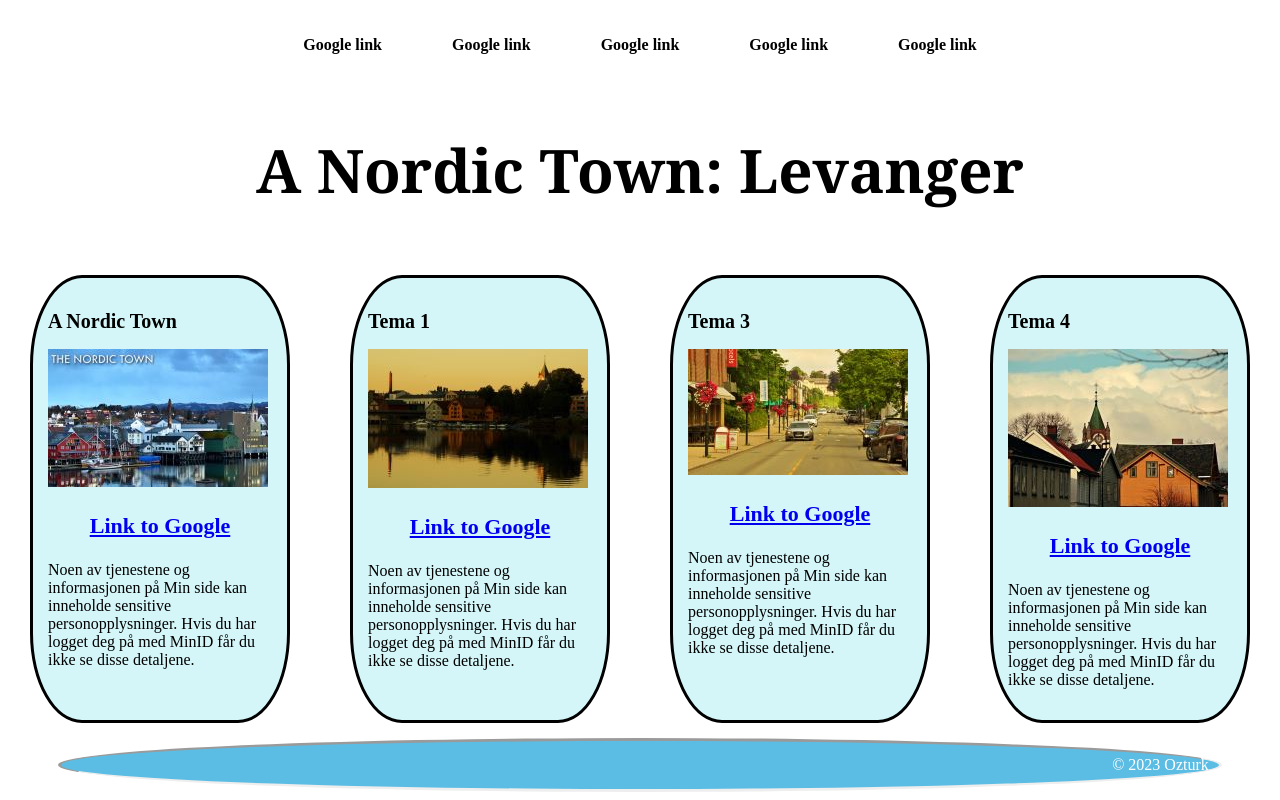
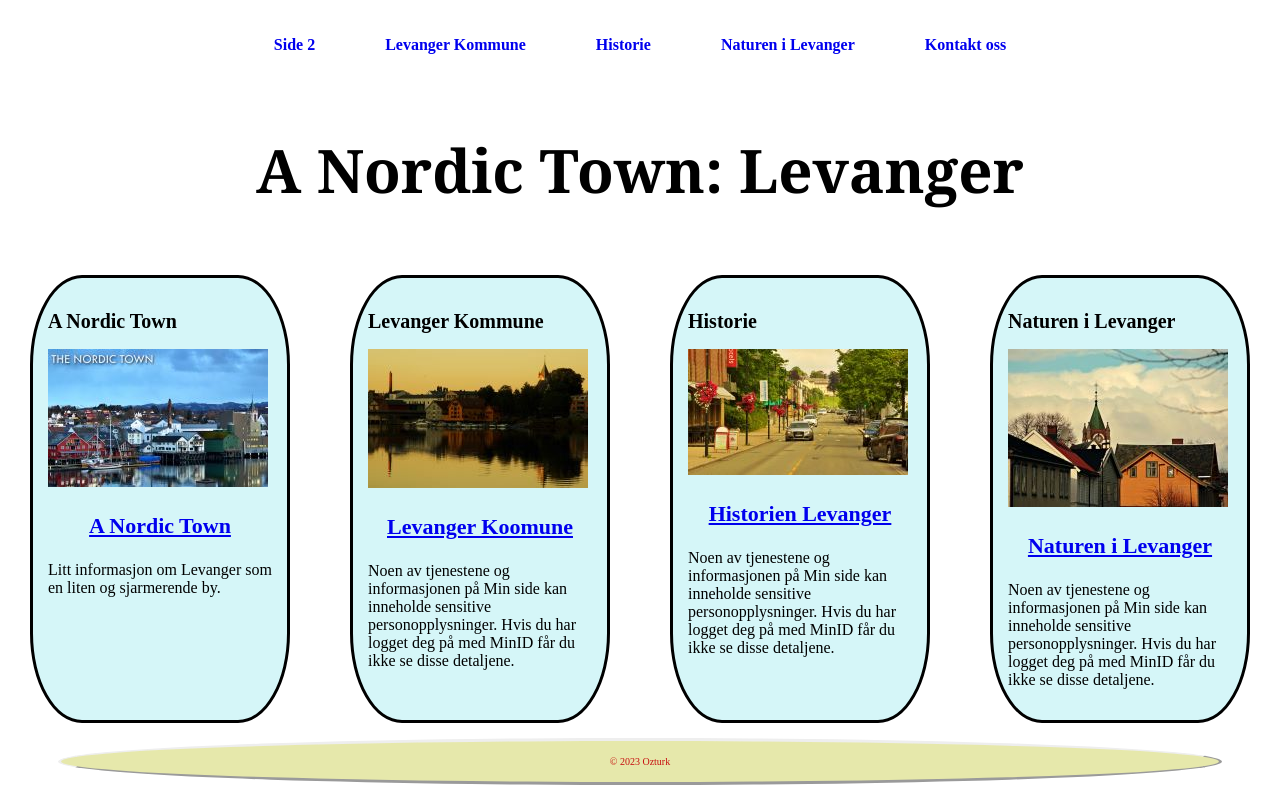
Before and after one commit to huseyindavut/2stOblig-oblig-group26, a plain HTML site: page Html/index.html in a window 1280 px wide. Drawn offline with Linux system fonts and the light colour scheme.

Commit message:
new edit

```diff
--- a/CSS/design.css
+++ b/CSS/design.css
@@ -36,14 +36,15 @@
 
 
 .header {
-    background-color: rgb(92, 189, 228);
+    background-color: rgb(230, 232, 171);
     border-radius: 50%;
-    border-style:inset ;
-    color: #fff;
+    border-style:outset ;
+    color: #c70e0e;
     padding: 10px;
     margin:auto;
     width: 90%;
     text-align: center;
+    font-size: 10px;
 }
 
 .h1 {
@@ -64,6 +65,7 @@
 
 .h2 {
     font-size: 20px;
+
 }
 
 
@@ -77,7 +79,7 @@
 .footer {
     background-color: #389260;
     border-radius: 50%;
-    color: #fff;
+    color: #9e0f0f;
     text-align: center;
     padding: 10px;
 }
@@ -183,7 +185,7 @@ nav ul li {
 }
 
 nav ul li a {
-    color: rgb(0, 0, 0);
+
     text-decoration: none;
     font-weight: bold;
 }
@@ -191,14 +193,3 @@ nav ul li a {
 nav ul li a:hover {
     text-decoration: underline;
 }
-
-.header {
-    background-color:rgb(92, 189, 228);
-    border-radius: 50%;
-    border-style:inset ;
-    color: #fff;
-    padding: 10px;
-    margin:auto;
-    width: 90%;
-    text-align: right;
-}
--- a/CSS/design2.css
+++ /dev/null
@@ -1,214 +0,0 @@
-.body {
-    background-image: url(../Img/blue-background-smooth-.jpg);
-    background-size: cover;
-    background-repeat: no-repeat;
-    font-family: Arial, sans-serif;
-    margin: 10px;
-    padding: 10px;
-    background-color:#ffe6e6;
-}
-
-
-.bildet{
-    height: 50%;
-    border-radius: 5%;
-    width: 100%;
-    padding: 10px;
-    margin: 10px;
-}
-
-.ink {
-    display: grid;
-    background-color: #843059;
-    grid-template-columns: repeat(4, 1fr);
-    grid-column: span;
-    gap: 10px;
-    padding: 6px;
-}
-
-.meny {
-    display: flex;
-    justify-content: center;
-    align-items: center;
-    background-color: #d9f183;
-    color: #fff;
-    font-size: 30px;
-    border-radius: 5px;
-    box-shadow: 0 0 10px rgba(0, 0, 0, 0.1);
-}
-
-
-header {
-    background-color: rgb(92, 189, 228);
-    border-radius: 50%;
-    border-style:inset ;
-    color: #fff;
-    padding: 10px;
-    margin:auto;
-    width: 90%;
-    text-align: center;
-}
-
-.h1 {
-    text-align: center;
-    margin: 10px;
-    font-size: 80px;
-    font-family: Cambria, Cochin, Georgia, Times, 'Times New Roman', serif;
-    font-style: normal;
-}
-
-.header p {
-    margin: 5px 0;
-}
-
-.article {
-    margin: 20px 0;
-}
-
-.h2 {
-    font-size: 20px;
-}
-
-
-.left-column{
-    text-align:inherit;
-}
-.right-column{
-    text-align: justify;
-}
-
-.footer {
-    background-color: #389260;
-    border-radius: 50%;
-    color: #fff;
-    text-align: center;
-    padding: 10px;
-}
-
-header h1 {
-    margin: 0;
-    font-size: 24px;
-}
-.container {
-    max-width: 800px;
-    margin: 0 auto;
-    padding: 20px;
-}
-header p {
-    margin: 5px 0;
-}
-.grid4{
-    display: grid;
-    grid-template-columns: repeat(4, 1fr);
-    grid: gap 8px;;
-    background-color: rgb(151, 244, 171);
-    padding: 6px;
-    font-size: large;
-    font-style:unset;
-
-}
-menu-main{
-    background-color: rgb(116, 21, 199);
-    color: rgb(188, 40, 40);
-    text-align: center;
-    padding: 10px;
-    font-family: Arial, Helvetica, sans-serif;
-    font-size: 50px;
-}
-.my_main {
-    background-color: rgb(252, 246, 246);
-}
-
-.wrap {
-    justify-content:center;
-}
-
-.wrap {
-    display: grid;
-    grid-template-columns: repeat(auto-fill, 290px);
-
-    grid-row-gap: 60px;
-    grid-column-gap: 30px;
-}
-
-.minicontent {
-    margin: 15px;
-    padding: 15px;
-    border-radius: 20%;
-    border-style:solid;
-    border-width:1mm;
-    background-color: rgb(213, 246, 248);
-}
-
-.div {
-    display: block;
-}
-
-.incom {
-    text-align: center;
-    font-weight: bolder;
-    color: #542179;
-    font-size: 22px;
-}
-p {
-    text-align:center;
-    display: block;
-    margin-block-start: 10px;
-    margin-block-end: 1em;
-    margin-inline-start:auto;
-    margin-inline-end: 15px;
-}
-.h1 {
-
-    display: flex;
-    justify-content: center;
-    align-items: center;
-    height: 20vh;
-    font-size: 60px;
-}
-.h2 {
-
-    color: rgb(0, 0, 0);
-    display:flex;
-    align-items: flex-start;
-    justify-content: flex;
-
-}
-
-.h1-text {
-    text-align: center;
-}
-
-nav ul {
-    list-style: none;
-    padding: 0px;
-    display: flex;
-    justify-content: center;
-    color: rgb(180, 3, 3);
-}
-nav ul li {
-    display:inline;
-    margin: 0 15px;
-    padding: 20px;s
-}
-
-nav ul li a {
-    color: rgb(0, 0, 0);
-    text-decoration: none;
-    font-weight: bold;
-}
-
-nav ul li a:hover {
-    text-decoration: underline;
-}
-
-.header {
-    background-color:rgb(92, 189, 228);
-    border-radius: 50%;
-    border-style:inset ;
-    color: #fff;
-    padding: 10px;
-    margin:auto;
-    width: 90%;
-    text-align: right;
-}
--- a/Html/index.html
+++ b/Html/index.html
@@ -9,11 +9,11 @@
     <header>
         <nav>
             <ul>
-                <li><a href="https://www.google.com">Google link</a></li>
-                <li><a href="https://www.google.com">Google link</a></li>
-                <li><a href="https://www.google.com">Google link</a></li>
-                <li><a href="https://www.google.com">Google link</a></li>
-                <li><a href="https://www.google.com">Google link</a></li>
+                <li><a href="../Html/DATA1200.html">Side 2</a></li>
+                <li><a href="https://www.levanger.kommune.no/">Levanger Kommune</a></li>
+                <li><a href="https://no.wikipedia.org/wiki/Levanger">Historie</a></li>
+                <li><a href="https://www.levanger.kommune.no/tjenester/natur-klima-og-miljo/friluftsliv-og-naturvern/">Naturen i Levanger</a></li>
+                <li><a href="https://www.levanger.kommune.no/om-levanger/kontakt-oss/">Kontakt oss</a></li>
             </ul>
         </nav>
     </header>
@@ -26,47 +26,46 @@
                 <h2 class ="h2">A Nordic Town</h2>
                 <img src="../Img/1.jpg" alt="a nordic town">
                  <p class ="incom">
-                    <a href="http://www.google.com">Link to Google</a></p>
+                    <a href="http://www.google.com">A Nordic Town</a></p>
+                 <p>
+                    Litt informasjon om Levanger som en liten og sjarmerende by.
+                 </p>
+            </div>
+
+            <div class = "minicontent">
+                <h2 class ="h2">Levanger Kommune</h2>
+                <img src="../Img/2.jpg" alt="Picture 2">
+                 <p class ="incom">
+                    <a href="http://www.levanger.kommune.no">Levanger Koomune</a></p>
                  <p>
                     Noen av tjenestene og informasjonen på Min side kan inneholde sensitive personopplysninger. Hvis du har logget deg på med MinID får du ikke se disse detaljene.
                  </p>
             </div>
 
             <div class = "minicontent">
-                <h2 class ="h2">Tema 1</h2>
-                <img src="../Img/2.jpg" alt="Picture 2">
+                <h2 class ="h2">Historie</h2>
+                <img src="../Img/3.jpg" alt="Picture 3">
                  <p class ="incom">
-                    <a href="http://www.google.com">Link to Google</a></p>
+                    <a href="https://no.wikipedia.org/wiki/Levanger">Historien Levanger</a></p>
                  <p>
                     Noen av tjenestene og informasjonen på Min side kan inneholde sensitive personopplysninger. Hvis du har logget deg på med MinID får du ikke se disse detaljene.
                  </p>
             </div>
 
             <div class = "minicontent">
-                <h2 class ="h2">Tema 3</h2>
-                <img src="../Img/3.jpg" alt="Picture 3">
-                 <p class ="incom">
-                    <a href="http://www.google.com">Link to Google</a></p>
-                 <p>
-                    Noen av tjenestene og informasjonen på Min side kan inneholde sensitive personopplysninger. Hvis du har logget deg på med MinID får du ikke se disse detaljene.
-                 </p>
-            </div>
-
-            <div class = "minicontent">
-                <h2 class ="h2">Tema 4</h2>
+                <h2 class ="h2">Naturen i Levanger</h2>
                 <img src="../Img/4.jpg" alt="Picture4">
                  <p class ="incom">
-                    <a href="http://www.google.com">Link to Google</a></p>
+                    <a href="https://www.levanger.kommune.no/tjenester/natur-klima-og-miljo/friluftsliv-og-naturvern/">Naturen i Levanger</a></p>
                  <p>
                     Noen av tjenestene og informasjonen på Min side kan inneholde sensitive personopplysninger. Hvis du har logget deg på med MinID får du ikke se disse detaljene.
                  </p>
             </div>
         </div>
+
+        <footer class="header">
+            <p>&copy; 2023 Ozturk</p>
+        </footer>
+
     </body>
-
-
- <footer class="header">
-        <p>&copy; 2023 Ozturk</p>
-    </footer>
-
-</body
+</head>
```
